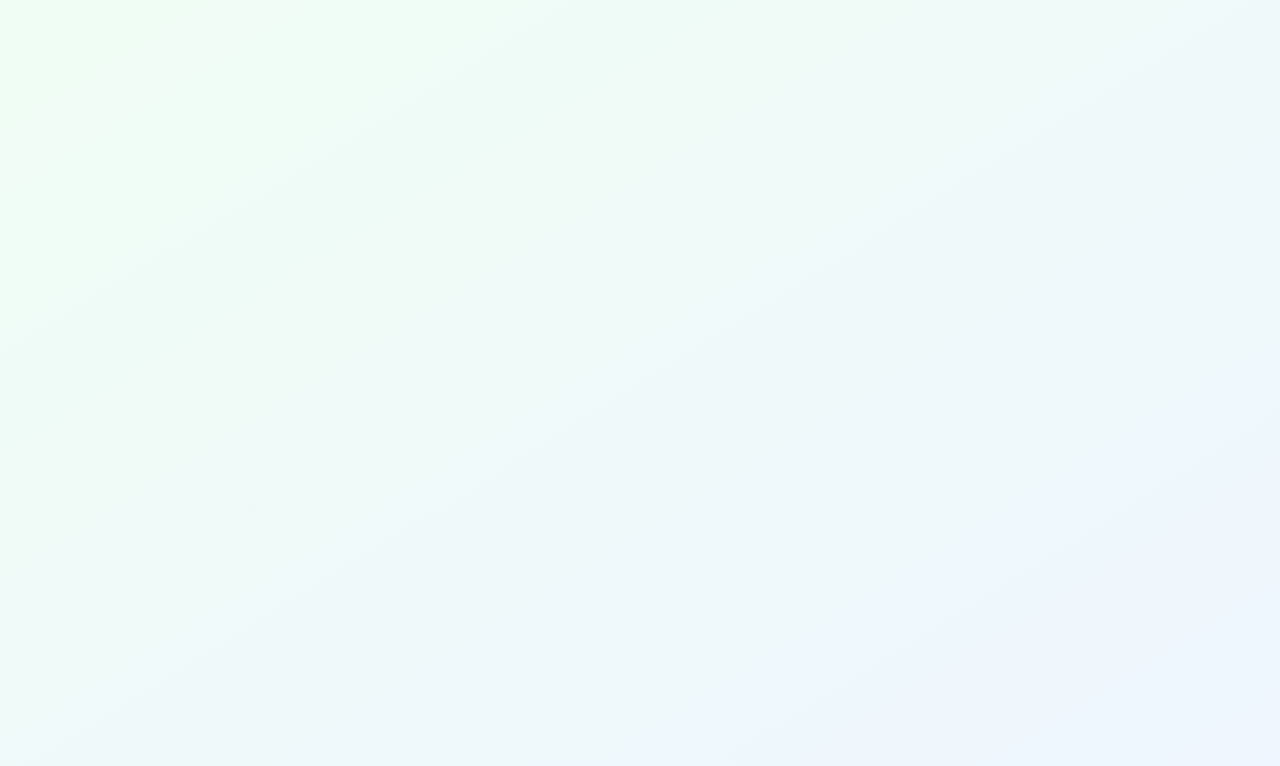
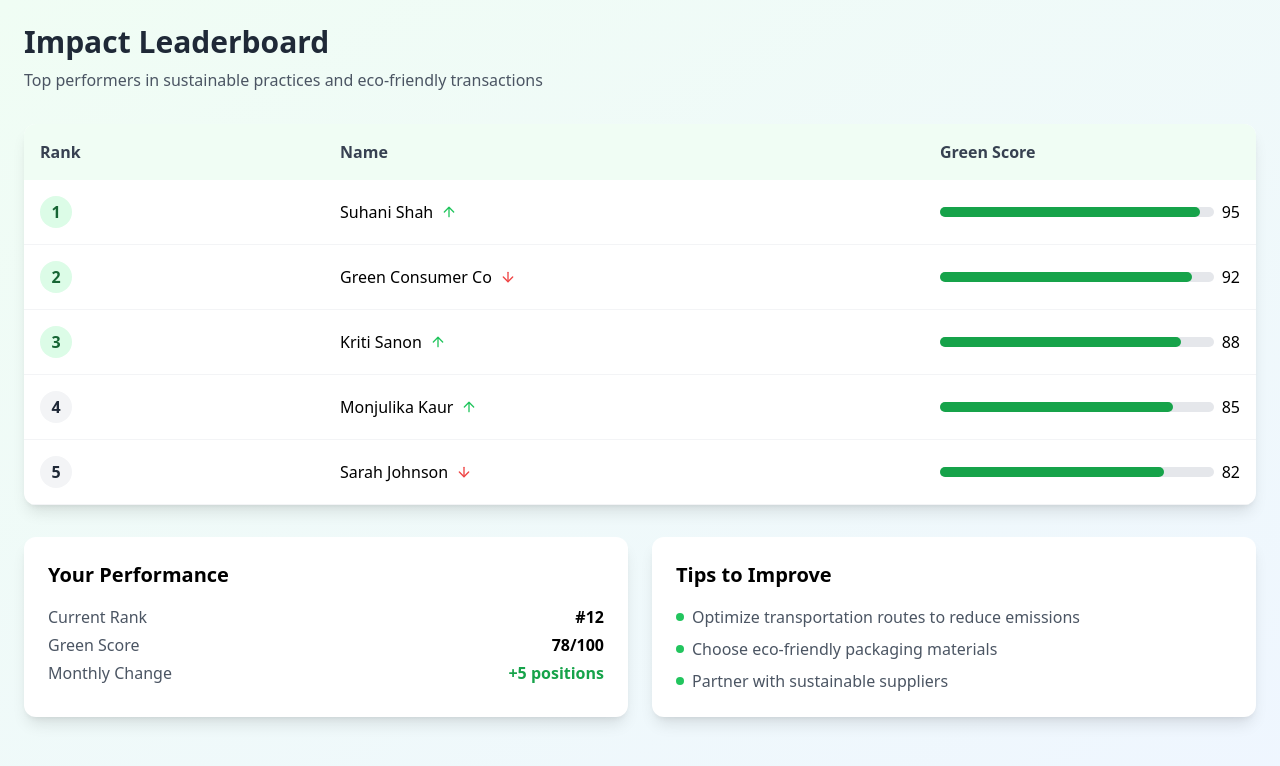
Before and after one commit to Saachi30/Hackaurora-vjti, a React (Create React App) app: page /vendor/leaderboard in a window 1280 px wide. Before the commit this address had no page. Shown: the top 766 px of the page. Built offline with nearby package versions, Linux system fonts and the light colour scheme.

Commit message:
app.jsx and leaderboard

```diff
--- a/src/App.js
+++ b/src/App.js
@@ -8,7 +8,7 @@ import OrderHistory from './pages/common/OrderHistory';
 import AddProduct from './pages/vendor/AddProduct';
 import Notices from './pages/common/Notices';
 import { ProductTracking } from './pages/common/ProductTracking';
-import { Leaderboard } from './pages/common/Leaderboard';
+import { Leaderboard } from './pages/consumer/Leaderboard';
 import { EnvironmentalImpact } from './pages/common/EnvironmentalImpact';
 
 const App = () => {
@@ -18,12 +18,12 @@ const App = () => {
         <Routes>
           {/* Auth Routes */}
           {/* <Route path="/login" element={<Login />} /> */}
-          <Route path="/" element={<Login />} />
+          <Route path="/" element={<ConsumerDashboard />} />
           <Route path="/login" element={<Login />} />
           <Route path="/register" element={<Register />} />
           <Route path="/product-tracking" element={<ProductTracking />} />
           <Route path="/order-history" element={<OrderHistory />} />
-          <Route path="/leaderboard" element={<Leaderboard />} />
+
           <Route path="/environmental-impact" element={<EnvironmentalImpact />} />
           <Route path="/notices" element={<Notices />} />
 
@@ -31,6 +31,7 @@ const App = () => {
 
             <Route path="/vendor/dashboard" element={<VendorDashboard />} />
             <Route path="/vendor/add-product" element={<AddProduct />} />
+            <Route path="/vendor/leaderboard" element={<Leaderboard />} />
             <Route path="/vendor/orders" element={<OrderHistory />} />
             <Route path="/vendor/notices" element={<Notices />} />
 
@@ -38,6 +39,7 @@ const App = () => {
           {/* Consumer Routes */}
 
             <Route path="/consumer/dashboard" element={<ConsumerDashboard />} />
+            <Route path="/consumer/leaderboard" element={<Leaderboard />} />
             <Route path="/consumer/orders" element={<OrderHistory />} />
             <Route path="/consumer/notices" element={<Notices />} />
 
--- /dev/null
+++ b/src/pages/consumer/Leaderboard.jsx
@@ -0,0 +1,111 @@
+import React from 'react';
+import { ArrowUp, ArrowDown } from 'lucide-react';
+
+export const Leaderboard = () => {
+  const leaderboardData = [
+    { rank: 1, name: "Suhani Shah", score: 95, change: "up", type: "Vendor" },
+    { rank: 2, name: "Green Consumer Co", score: 92, change: "down", type: "Consumer" },
+    { rank: 3, name: "Kriti Sanon", score: 88, change: "up", type: "Vendor" },
+    { rank: 4, name: "Monjulika Kaur", score: 85, change: "up", type: "Vendor" },
+    { rank: 5, name: "Sarah Johnson", score: 82, change: "down", type: "Consumer" }
+  ];
+
+  return (
+    <div className="p-6 max-w-7xl mx-auto">
+      <div className="mb-8">
+        <h1 className="text-3xl font-bold text-gray-800 mb-2">Impact Leaderboard</h1>
+        <p className="text-gray-600">Top performers in sustainable practices and eco-friendly transactions</p>
+      </div>
+
+      <div className="bg-white rounded-xl shadow-lg overflow-hidden">
+        <div className="grid grid-cols-4 bg-green-50 p-4 font-semibold text-gray-700 ">
+          <div>Rank</div>
+          <div className="col-span-2">Name</div>
+          <div>Green Score</div>
+
+        </div>
+
+        {leaderboardData.map((item) => (
+          <div
+            key={item.rank}
+            className="grid grid-cols-4 p-4 border-b border-gray-100 hover:bg-gray-50 transition-colors "
+          >
+            <div className="flex items-center">
+              <span className={`
+                ${item.rank <= 3 ? 'bg-green-100 text-green-800' : 'bg-gray-100 text-gray-800'}
+                rounded-full w-8 h-8 flex items-center justify-center font-bold
+              `}>
+                {item.rank}
+              </span>
+            </div>
+            <div className="col-span-2 flex items-center">
+              {item.name}
+              {item.change === 'up' ? (
+                <ArrowUp className="ml-2 w-4 h-4 text-green-500" />
+              ) : (
+                <ArrowDown className="ml-2 w-4 h-4 text-red-500" />
+              )}
+            </div>
+            <div className="flex items-center">
+              <div className="w-full bg-gray-200 rounded-full h-2.5 mr-2">
+                <div
+                  className="bg-green-600 h-2.5 rounded-full"
+                  style={{ width: `${item.score}%` }}
+                ></div>
+              </div>
+              <span>{item.score}</span>
+            </div>
+            {/* <div className="flex items-center">
+              {/* <span className={`
+                px-3 py-1 rounded-full text-sm
+                ${item.type === 'Vendor' ? 'bg-blue-100 text-blue-800' : 'bg-purple-100 text-purple-800'}
+              `}>
+                {item.type}
+              </span>
+            </div> */}
+          </div>
+        ))}
+      </div>
+
+      <div className="mt-8 grid grid-cols-1 md:grid-cols-2 gap-6">
+        <div className="bg-white p-6 rounded-xl shadow-lg">
+          <h2 className="text-xl font-semibold mb-4">Your Performance</h2>
+          <div className="space-y-4">
+            <div>
+              <div className="flex justify-between mb-1">
+                <span className="text-gray-600">Current Rank</span>
+                <span className="font-semibold">#12</span>
+              </div>
+              <div className="flex justify-between mb-1">
+                <span className="text-gray-600">Green Score</span>
+                <span className="font-semibold">78/100</span>
+              </div>
+              <div className="flex justify-between">
+                <span className="text-gray-600">Monthly Change</span>
+                <span className="text-green-600 font-semibold">+5 positions</span>
+              </div>
+            </div>
+          </div>
+        </div>
+
+        <div className="bg-white p-6 rounded-xl shadow-lg">
+          <h2 className="text-xl font-semibold mb-4">Tips to Improve</h2>
+          <ul className="space-y-2 text-gray-600">
+            <li className="flex items-center">
+              <div className="w-2 h-2 bg-green-500 rounded-full mr-2"></div>
+              Optimize transportation routes to reduce emissions
+            </li>
+            <li className="flex items-center">
+              <div className="w-2 h-2 bg-green-500 rounded-full mr-2"></div>
+              Choose eco-friendly packaging materials
+            </li>
+            <li className="flex items-center">
+              <div className="w-2 h-2 bg-green-500 rounded-full mr-2"></div>
+              Partner with sustainable suppliers
+            </li>
+          </ul>
+        </div>
+      </div>
+    </div>
+  );
+};
--- a/src/pages/common/Leaderboard.jsx
+++ b/src/pages/vendor/LeaderBoard.jsx
@@ -4,10 +4,10 @@ import { ArrowUp, ArrowDown } from 'lucide-react';
 export const Leaderboard = () => {
   const leaderboardData = [
     { rank: 1, name: "EcoVendors Ltd", score: 95, change: "up", type: "Vendor" },
-    { rank: 2, name: "Green Consumer Co", score: 92, change: "down", type: "Consumer" },
+    { rank: 2, name: "Green Co", score: 92, change: "down", type: "Consumer" },
     { rank: 3, name: "Sustainable Solutions", score: 88, change: "up", type: "Vendor" },
     { rank: 4, name: "EarthFirst Trading", score: 85, change: "up", type: "Vendor" },
-    { rank: 5, name: "Sarah Johnson", score: 82, change: "down", type: "Consumer" }
+    { rank: 5, name: "Sustain Growth Ltd", score: 82, change: "down", type: "Consumer" }
   ];
 
   return (
@@ -18,17 +18,17 @@ export const Leaderboard = () => {
       </div>
 
       <div className="bg-white rounded-xl shadow-lg overflow-hidden">
-        <div className="grid grid-cols-5 bg-green-50 p-4 font-semibold text-gray-700">
+        <div className="grid grid-cols-4 bg-green-50 p-4 font-semibold text-gray-700 ">
           <div>Rank</div>
           <div className="col-span-2">Name</div>
           <div>Green Score</div>
-          <div>Type</div>
+
         </div>
 
         {leaderboardData.map((item) => (
           <div
             key={item.rank}
-            className="grid grid-cols-5 p-4 border-b border-gray-100 hover:bg-gray-50 transition-colors"
+            className="grid grid-cols-4 p-4 border-b border-gray-100 hover:bg-gray-50 transition-colors "
           >
             <div className="flex items-center">
               <span className={`
@@ -55,14 +55,14 @@ export const Leaderboard = () => {
               </div>
               <span>{item.score}</span>
             </div>
-            <div className="flex items-center">
-              <span className={`
+            {/* <div className="flex items-center">
+              {/* <span className={`
                 px-3 py-1 rounded-full text-sm
                 ${item.type === 'Vendor' ? 'bg-blue-100 text-blue-800' : 'bg-purple-100 text-purple-800'}
               `}>
                 {item.type}
               </span>
-            </div>
+            </div> */}
           </div>
         ))}
       </div>
```
